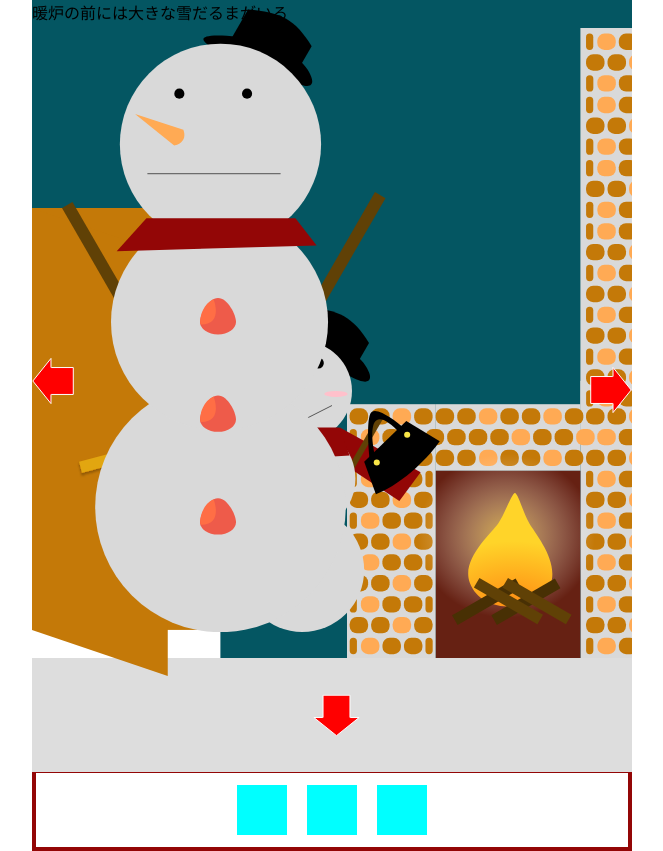
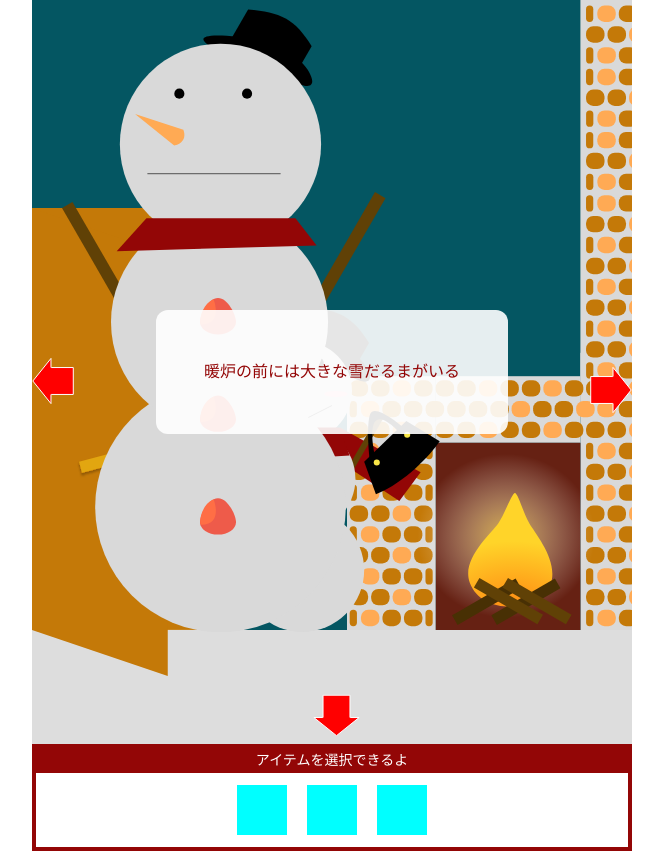
Before and after one commit to marimonon/advent2024_christmas, a React (Vite) app: page / in a window 1280 px wide. Shown: the whole page, without its empty margins (308-971 px from the left). Built offline with nearby package versions, Linux system fonts and the light colour scheme.

Commit message:
コメントのcss

```diff
--- a/src/components/Comment.tsx
+++ b/src/components/Comment.tsx
@@ -7,10 +7,31 @@ type CommentProps = {
 
 const Comment: React.FC<CommentProps> = ({ children }) => {
   return (
-    <div>
-      <p>{children}</p>
+    <div css={commentCss}>
+      <p css={commentTextCss}>{children}</p>
     </div>
   )
 }
 
 export default Comment
+
+const commentCss = css`
+  position: absolute;
+  width: 100%;
+  height: 100%;
+  top: 0;
+  left: 0;
+  z-index: 100;
+  display: flex;
+  justify-content: center;
+  align-items: center;
+  padding: 10%;
+`
+
+const commentTextCss = css`
+  font-size: 16px;
+  color: #930606;
+  background: rgba(255, 255, 255, 0.9);
+  padding: 10%;
+  border-radius: 12px;
+`
```
